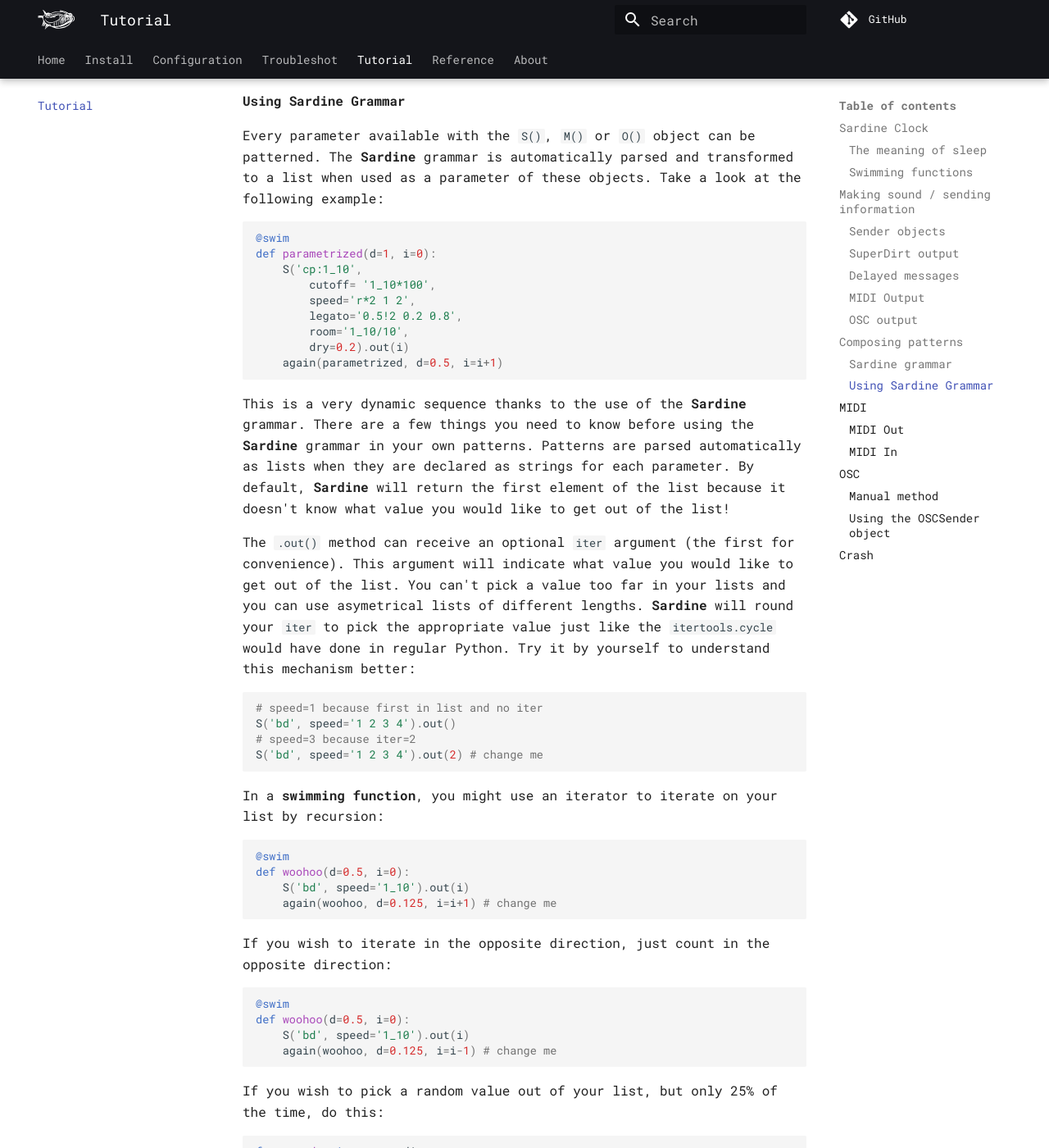
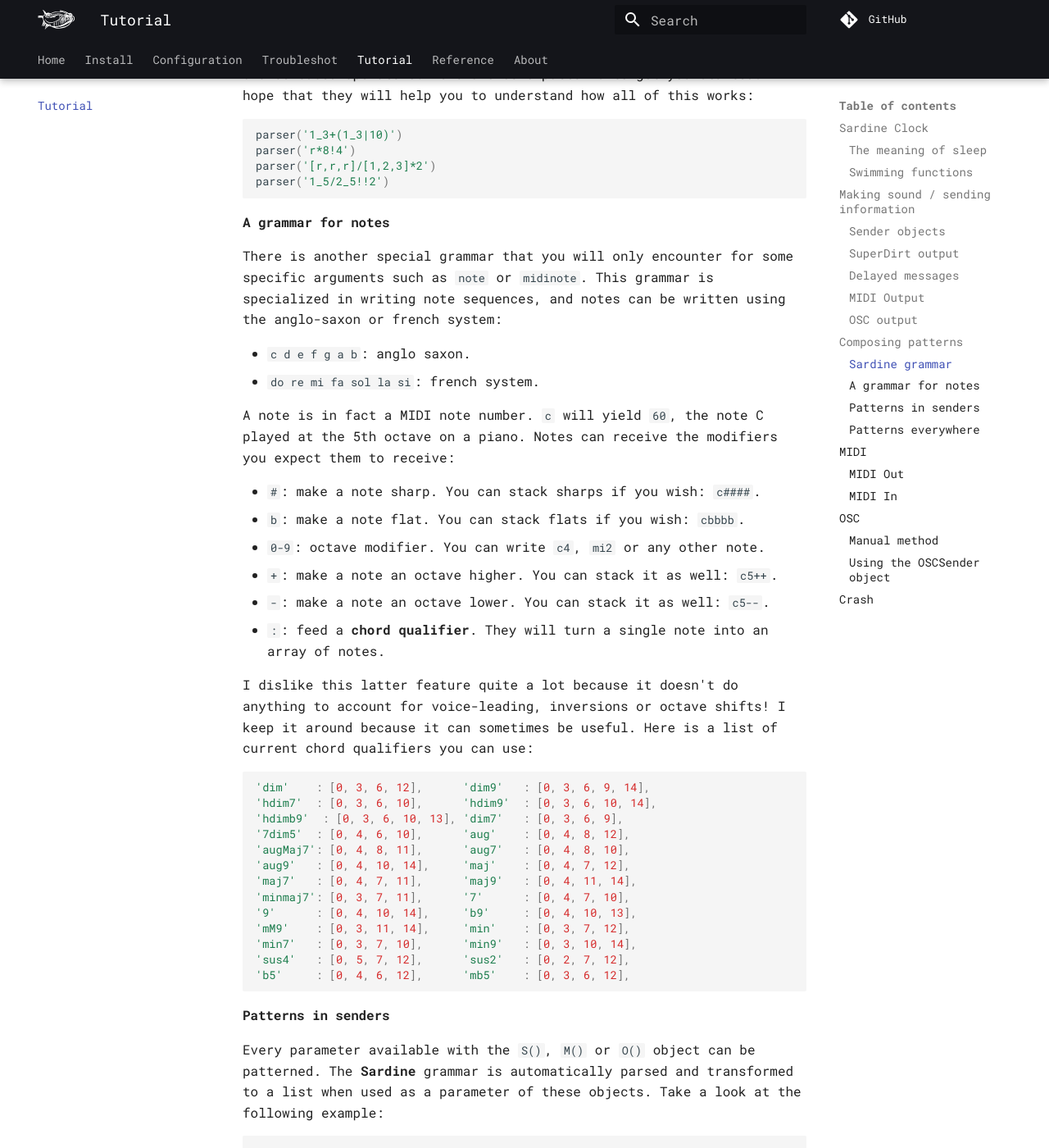
Before and after one commit to EmmaleeBonderud0325/sardine, an MkDocs documentation site: the page built from docs/tutorial.md, in a window 1280 px wide and 1400 px high, scrolled down 8660 px. Shown: the whole window at 82% size. Built offline with MkDocs 1.6.1 and Material for MkDocs 9.7.7, drawn with Linux system fonts in a browser that asks for light colours; comment, search, counter and statistics services are not loaded; some of the changed text lies outside the part shown.

Commit message:
- Reflect grammar changes in the documentation: notes, chord names,   Pname, Pnum and Pnote objects... - Added a small temporary video to document **Sardine**.

````diff
--- a/docs/tutorial.md
+++ b/docs/tutorial.md
@@ -244,6 +244,7 @@
 ['lala:1', 'lala:2', 'lala:3']
 ```
 You get it, the pattern system can become quite complicated even if it only follows simple mathemetical rules. Here is a list of possible operators:
+
 - math unary operators: `+2`, `-2`
 - math binary operators: `+`, `-`, `*`, `/`
 - `r` for a random number between `0.0` and `1.0`.
@@ -264,10 +265,41 @@
 parser('[r,r,r]/[1,2,3]*2')
 parser('1_5/2_5!!2')
 ```
+#### A grammar for notes
 
-I'm not very confident developing my own lexer/parser system. I hope to add more operators in the future. In the meantime, have fun with what is already available. Some great music can already be produced using these simple rules.
+There is another special grammar that you will only encounter for some specific arguments such as `note` or `midinote`. This grammar is specialized in writing note sequences, and notes can be written using the anglo-saxon or french system:
 
-#### Using Sardine Grammar
+- `c d e f g a b`: anglo saxon.
+- `do re mi fa sol la si`: french system.
+
+A note is in fact a MIDI note number. `c` will yield `60`, the note C played at the 5th octave on a piano. Notes can receive the modifiers you expect them to receive:
+
+- `#`: make a note sharp. You can stack sharps if you wish: `c####`.
+- `b`: make a note flat. You can stack flats if you wish: `cbbbb`.
+- `0-9`: octave modifier. You can write `c4`, `mi2` or any other note.
+- `+`: make a note an octave higher. You can stack it as well: `c5++`.
+- `-`: make a note an octave lower. You can stack it as well: `c5--`.
+- `:`: feed a **chord qualifier**. They will turn a single note into an array of notes.
+
+I dislike this latter feature quite a lot because it doesn't do anything to account for voice-leading, inversions or octave shifts! I keep it around because it can sometimes be useful. Here is a list of current chord qualifiers you can use:
+
+```python
+'dim'    : [0, 3, 6, 12],      'dim9'   : [0, 3, 6, 9, 14],
+'hdim7'  : [0, 3, 6, 10],      'hdim9'  : [0, 3, 6, 10, 14],
+'hdimb9'  : [0, 3, 6, 10, 13], 'dim7'   : [0, 3, 6, 9],
+'7dim5'  : [0, 4, 6, 10],      'aug'    : [0, 4, 8, 12],
+'augMaj7': [0, 4, 8, 11],      'aug7'   : [0, 4, 8, 10],
+'aug9'   : [0, 4, 10, 14],     'maj'    : [0, 4, 7, 12],
+'maj7'   : [0, 4, 7, 11],      'maj9'   : [0, 4, 11, 14],
+'minmaj7': [0, 3, 7, 11],      '7'      : [0, 4, 7, 10],
+'9'      : [0, 4, 10, 14],     'b9'     : [0, 4, 10, 13],
+'mM9'    : [0, 3, 11, 14],     'min'    : [0, 3, 7, 12],
+'min7'   : [0, 3, 7, 10],      'min9'   : [0, 3, 10, 14],
+'sus4'   : [0, 5, 7, 12],      'sus2'   : [0, 2, 7, 12],
+'b5'     : [0, 4, 6, 12],      'mb5'    : [0, 3, 6, 12],
+```
+
+#### Patterns in senders
 
 Every parameter available with the `S()`, `M()` or `O()` object can be patterned. The **Sardine** grammar is automatically parsed and transformed to a list when used as a parameter of these objects. Take a look at the following example:
 
@@ -324,6 +356,31 @@
 ```
 
 Combine the iteration system with the **Sardine** grammar for maximal fun.
+
+#### Patterns everywhere
+
+There are three objects that can be used to play with the patterning system everywhere, and not only with senders objects:
+
+- `Pnum(pattern: str, i: int)`: for the number parser.
+- `Pname(pattern: str, i: int)`: for the name parser.
+- `Pnote(pattern: str, i: int)`: for the note parser.
+
+These objects allow you to play with the patterning system everywhere in your **swimming functions**. It can be particularly interesting for generating rhythmic sequences:
+
+```python
+@swim
+def bd(d=0.5, i=0):
+    S('notes:1',
+            room=0.5,
+            speed='1 0.5 1 2',
+            midinote='c5 e5 g5 a5').out(i)
+    S('notes:1',
+            speed='1 0.5 1 2',
+            midinote='e5 g5 bb5 e6').out(i)
+    a(bd, d=Pnum('1 0.5 0.5 2 0.5 0.5', i), i=i+1)
+```
+
+They are also great for investigating the different available grammars, and complement `parser()` and `parser_repl()` quite well!
 
 ## MIDI
 
--- a/sardine/__init__.py
+++ b/sardine/__init__.py
@@ -70,9 +70,7 @@
 )
 
 # Synonyms for swimming function management
-cs = c.schedule_func
-again = c.schedule_func
-anew = c.schedule_func
+cs = again = anew = a  = c.schedule_func
 cr = c.remove
 stop = c.remove
 children = c.print_children
````
Also changed, not shown: docs/index.md (+3 -0 lines), 1 other file.
